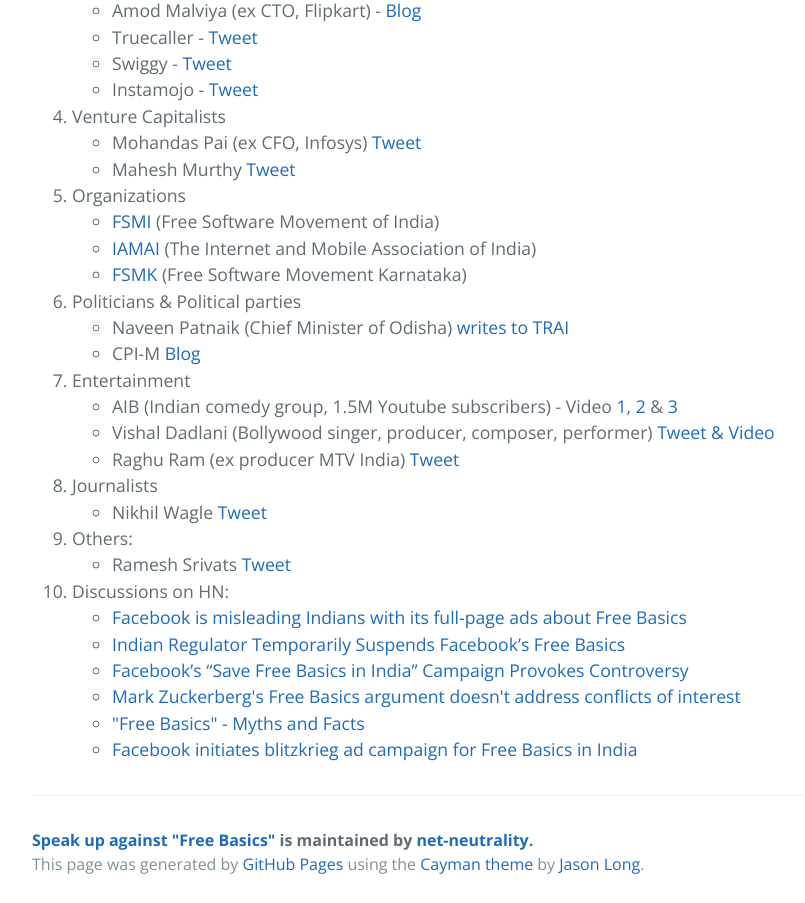
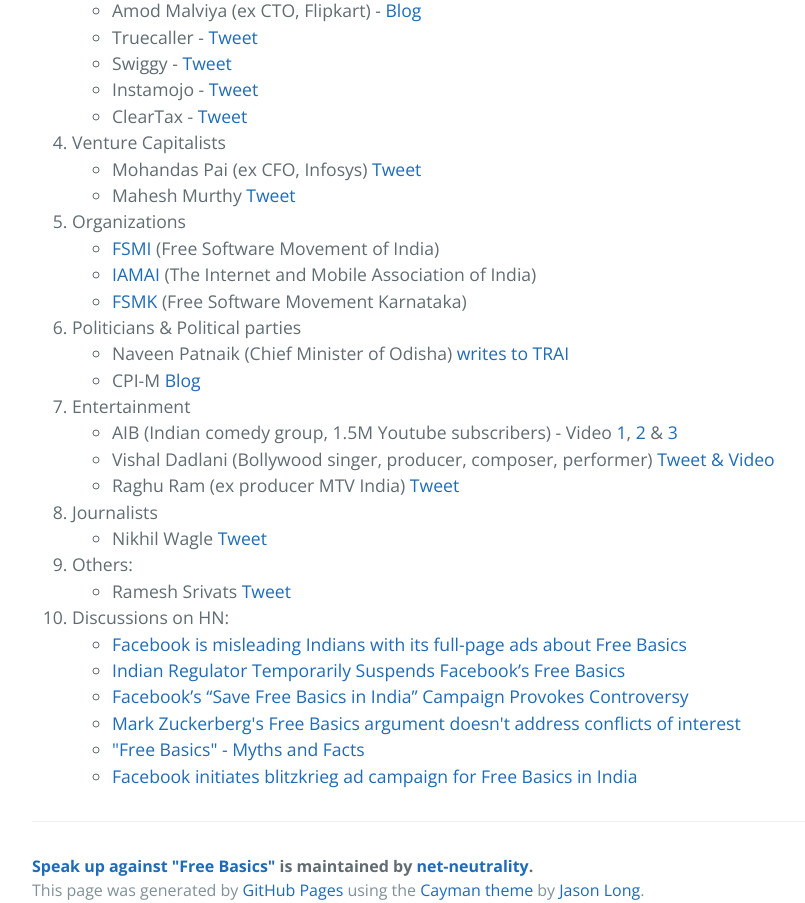
Before and after one commit to net-neutrality/no-free-basics, a plain HTML site: page index.html in a window 1280 px wide. Shown: the part 910-1813 px from the top of the page, without its empty margins (192-997 px from the left). Drawn offline with nearby package versions, Linux system fonts and the light colour scheme.

```diff
--- a/index.html
+++ b/index.html
@@ -62,6 +62,8 @@
 <li>Swiggy - <a href="https://twitter.com/swiggy_in/status/682129379921559552">Tweet</a>
 </li>
 <li>Instamojo - <a href="https://twitter.com/sampad/status/679176083082633216">Tweet</a>
+</li>
+<li>ClearTax - <a href="https://twitter.com/cleartax_in/status/683330422390919168">Tweet</a>
 </li>
 </ul>
 </li>
```
Also changed, not shown: params.json (+1 -1 lines).
